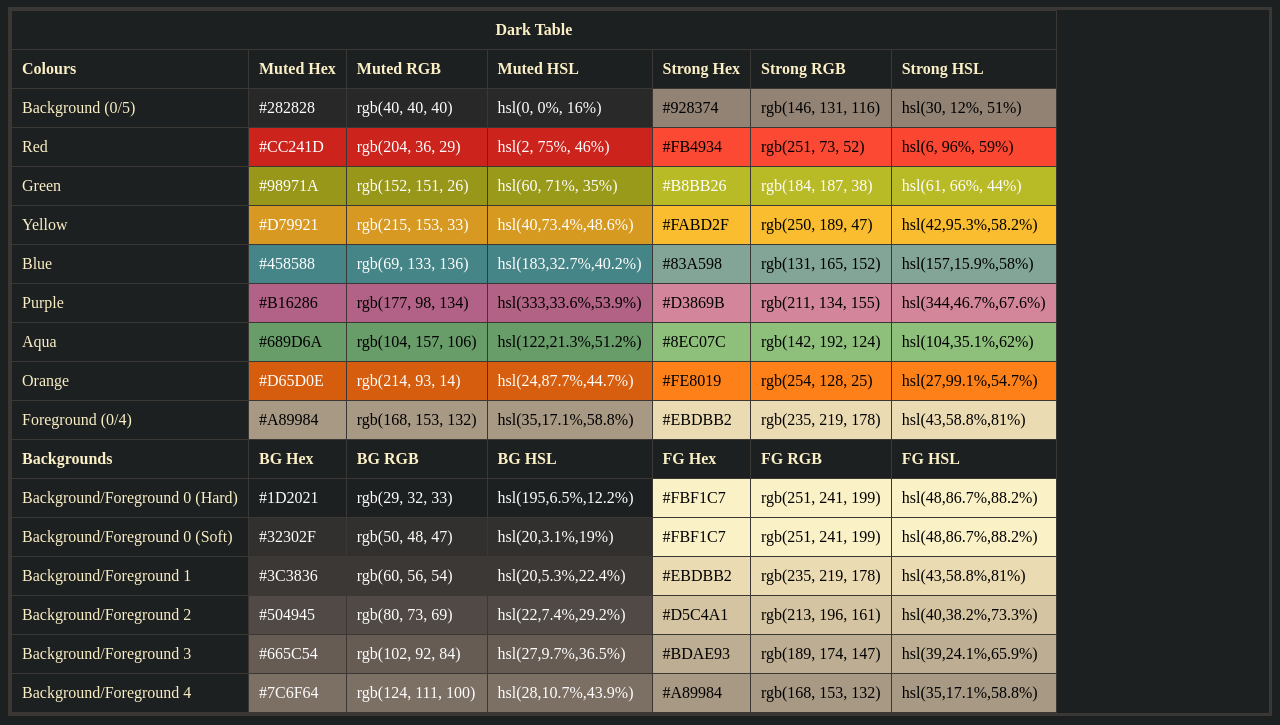
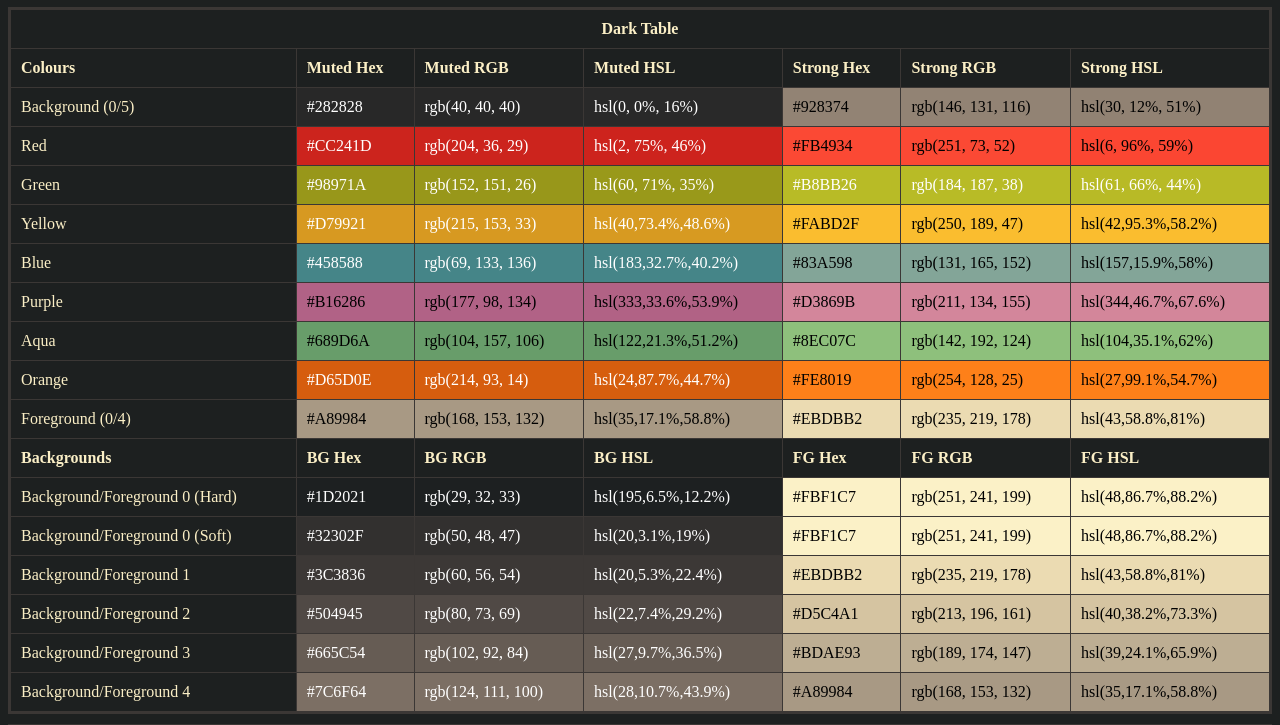
Before and after one commit to arsmoriendy/GruvboxHSL, a website: page index.html in a window 1280 px wide. Shown: the part 54-779 px from the top of the page. Drawn offline with Linux system fonts and the light colour scheme; a web font is replaced by a local one.

Commit message:
fix(table): active table display

```diff
--- a/sass/style.scss
+++ b/sass/style.scss
@@ -218,19 +218,15 @@ body {
   table {
     display: none;
     &.active {
-      display: initial;
+      display: table;
     }
     border: 3px solid var(--bg1);
     border-collapse: collapse;
 
-    thead,
-    td {
-      border: 1px solid var(--bg1);
-    }
-
     td {
       position: relative;
       padding: 10px;
+      border: 1px solid var(--bg1);
 
       &.color {
         background-color: transparent;
```
Also changed, not shown: style/style.css, 1 other file.
